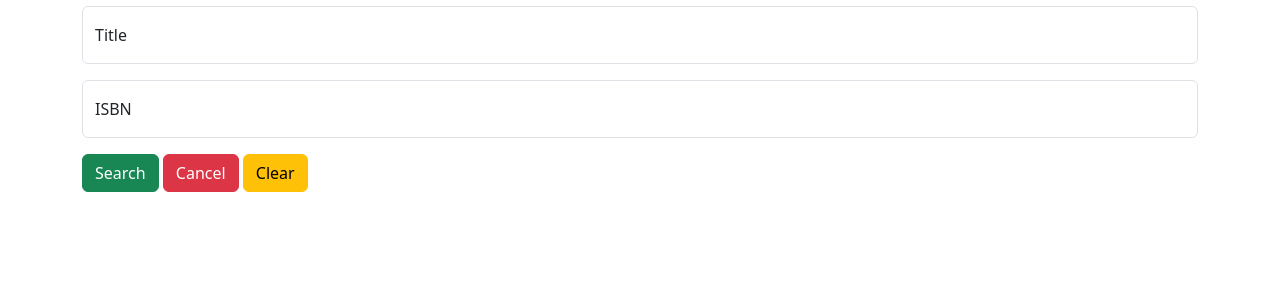
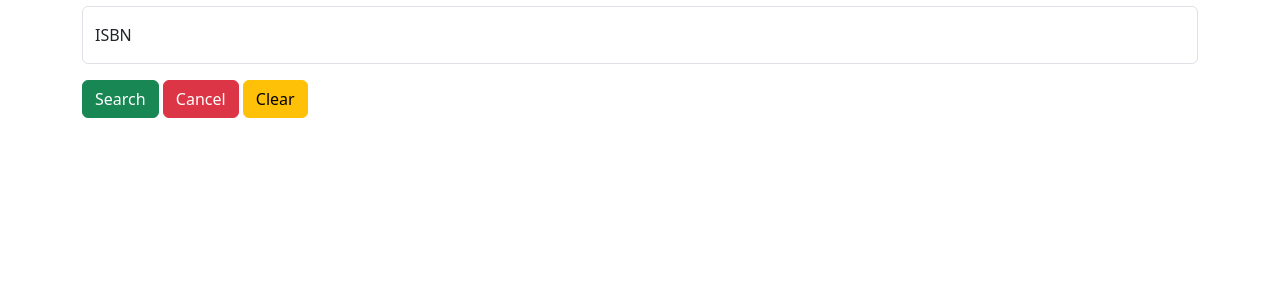
Before and after one commit to Ubiquitouskiwi/BOOKWRMS, a Flask app: page /add_book in a window 1280 px wide. Shown: the part 126-424 px from the top of the page. Run offline with Flask 3, Linux system fonts and the light colour scheme; the visitor is signed in with stand-in values (Sample User, id 1); data comes from the database, SQL or seed files in the repository.

Commit message:
Removed title to book add

```diff
--- a/flaskr/pages/home.py
+++ b/flaskr/pages/home.py
@@ -49,12 +49,11 @@ def index():
 @login_required
 def add_book():
     if request.method == "POST":
-        title = request.form["title"]
         isbn = request.form["isbn"]
         error = None
         current_app.logger.info("Post Received")
 
-        if not title and not isbn:
+        if not isbn:
             error = "ISBN or title must not be blank."
             current_app.logger.info("Title and isbn blank")
 
--- a/flaskr/templates/home/add_book.html
+++ b/flaskr/templates/home/add_book.html
@@ -6,10 +6,6 @@
 
 {% block content %}
 <form method="post">
-  <div class="form-floating mb-3">
-    <label for="title">Title</label>
-    <input placeholder="eg. Of Mice and Men" class="form-control" name="title" id="title" required>
-  </div>
   <div class="form-floating mb-3">
     <label for="isbn">ISBN</label>
     <input placeholder="eg. 978-0140177398" class="form-control" name="isbn" id="isbn">
```
